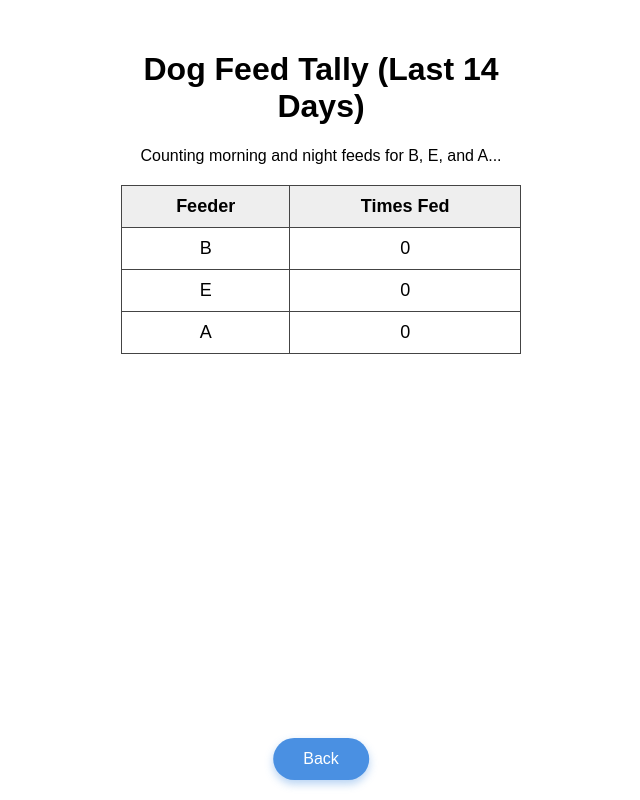
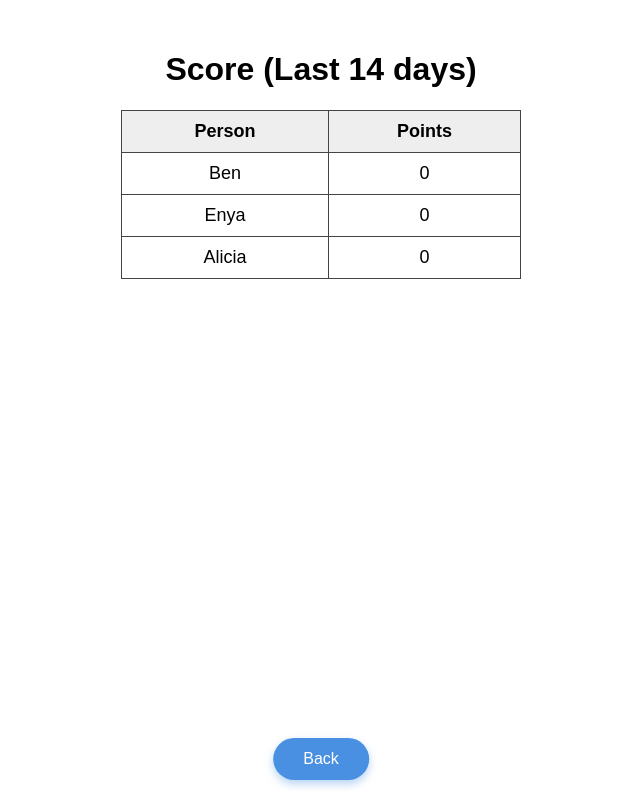
Before and after one commit to bangersss/dogs-fed, a plain HTML site: page tally.html in a window 1280 px wide. Shown: the whole page, without its empty margins (319-959 px from the left). Drawn offline with Linux system fonts and the light colour scheme; no server answers.

Commit message:
Update tally.html

```diff
--- a/tally.html
+++ b/tally.html
@@ -50,20 +50,19 @@
   </style>
 </head>
 <body>
-  <h1>Dog Feed Tally (Last 14 Days)</h1>
-  <p>Counting morning and night feeds for B, E, and A...</p>
+  <h1>Score (Last 14 days)</h1>
 
   <table>
     <thead>
       <tr>
-        <th>Feeder</th>
-        <th>Times Fed</th>
+        <th>Person</th>
+        <th>Points</th>
       </tr>
     </thead>
     <tbody id="tallyBody">
-      <tr><td>B</td><td id="countB">0</td></tr>
-      <tr><td>E</td><td id="countE">0</td></tr>
-      <tr><td>A</td><td id="countA">0</td></tr>
+      <tr><td>Ben</td><td id="countB">0</td></tr>
+      <tr><td>Enya</td><td id="countE">0</td></tr>
+      <tr><td>Alicia</td><td id="countA">0</td></tr>
     </tbody>
   </table>
 
```
